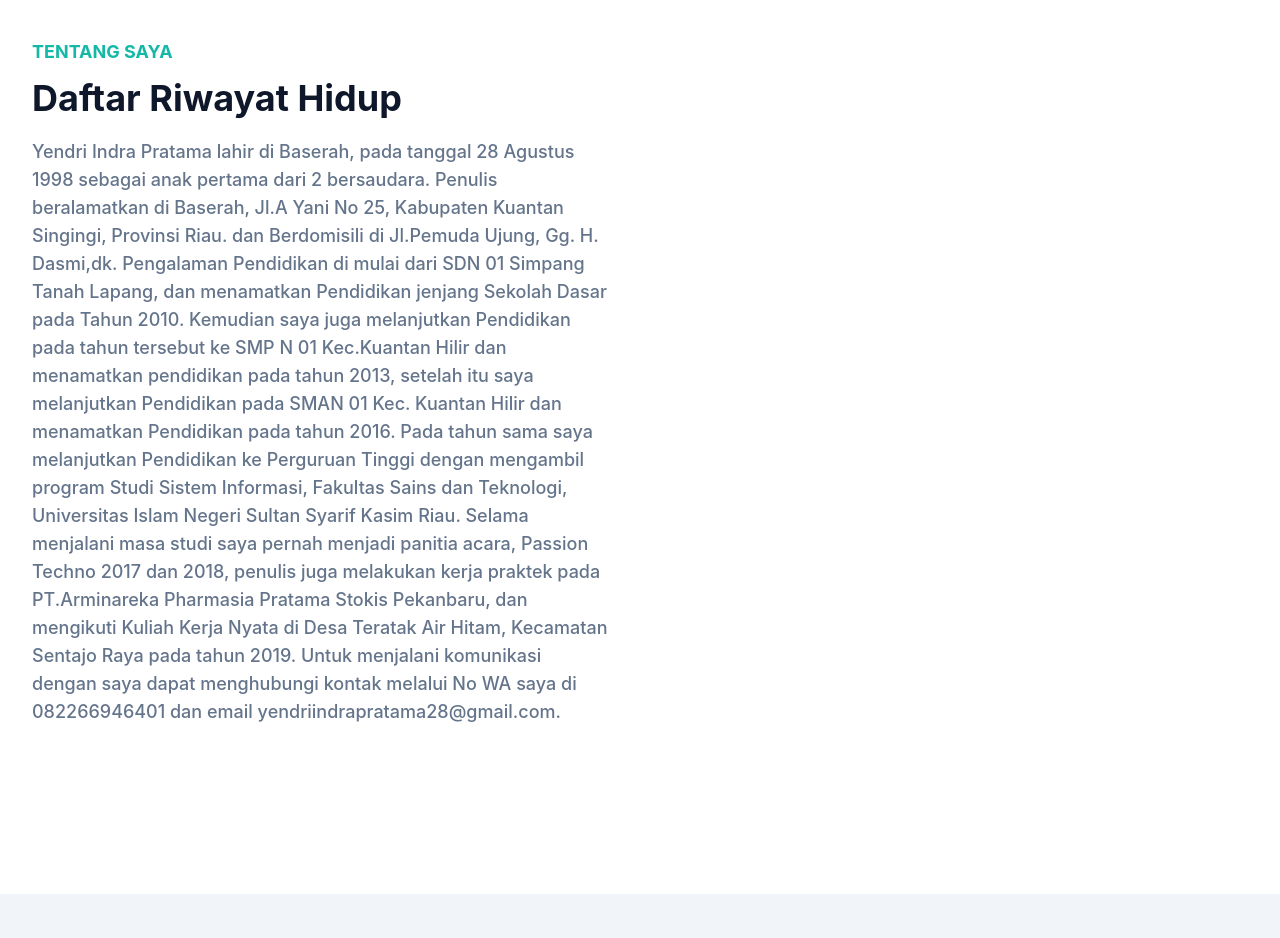
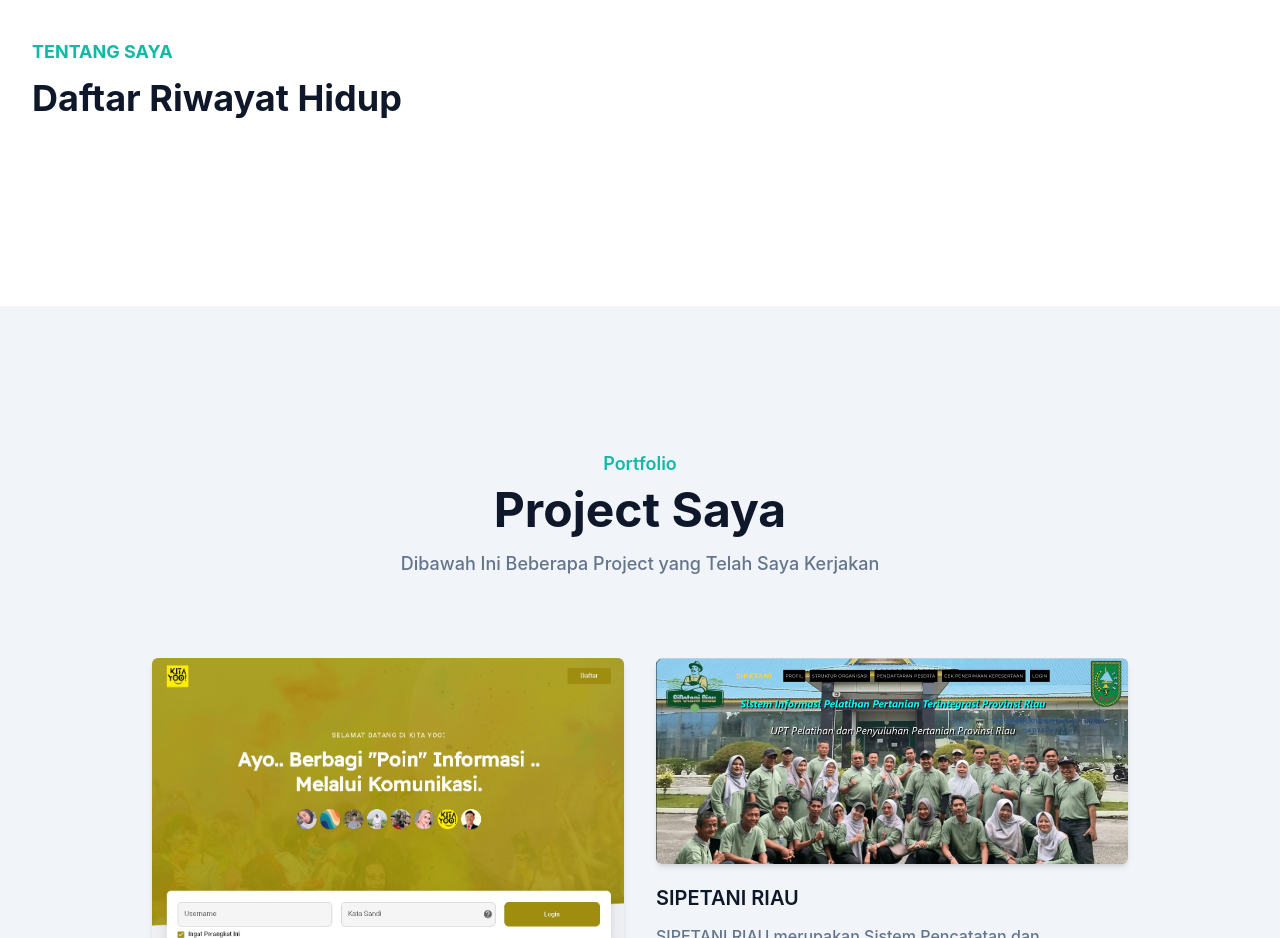
Before and after one commit to yendriindrapratama/portfolio, a website: page index.html in a window 1280 px wide. Shown: the part 920-1858 px from the top of the page. Drawn offline with Linux system fonts and the light colour scheme.

Commit message:
Update index.html

```diff
--- a/index.html
+++ b/index.html
@@ -108,20 +108,7 @@
             <h4 class="mb-3 text-lg font-bold uppercase text-primary">Tentang Saya</h4>
             <h2 class="mb-5 max-w-md text-3xl font-bold text-dark dark:text-white lg:text-4xl">Daftar Riwayat Hidup</h2>
             <p class="max-w-xl text-base font-medium text-secondary lg:text-lg">
-              Yendri Indra Pratama lahir di Baserah, pada tanggal 28 Agustus 1998 sebagai anak pertama dari 2 bersaudara. Penulis beralamatkan di Baserah, Jl.A Yani No 25, Kabupaten Kuantan
-              Singingi, Provinsi Riau. dan Berdomisili di Jl.Pemuda Ujung, Gg. H. Dasmi,dk.
-              Pengalaman Pendidikan di mulai dari SDN 01 Simpang Tanah Lapang, dan menamatkan Pendidikan
-              jenjang Sekolah Dasar pada Tahun 2010. Kemudian saya
-              juga melanjutkan Pendidikan pada tahun tersebut ke SMP N
-              01 Kec.Kuantan Hilir dan menamatkan pendidikan pada tahun
-              2013, setelah itu saya melanjutkan Pendidikan pada SMAN 01 Kec. Kuantan
-              Hilir dan menamatkan Pendidikan pada tahun 2016. Pada tahun sama saya
-              melanjutkan Pendidikan ke Perguruan Tinggi dengan mengambil program Studi
-              Sistem Informasi, Fakultas Sains dan Teknologi, Universitas Islam Negeri Sultan
-              Syarif Kasim Riau. Selama menjalani masa studi saya pernah menjadi panitia
-              acara, Passion Techno 2017 dan 2018, penulis juga melakukan kerja praktek pada
-              PT.Arminareka Pharmasia Pratama Stokis Pekanbaru, dan mengikuti Kuliah Kerja Nyata di Desa Teratak Air Hitam, Kecamatan Sentajo Raya pada tahun 2019.
-              Untuk menjalani komunikasi dengan saya dapat menghubungi kontak melalui No WA saya di 082266946401 dan email yendriindrapratama28@gmail.com. </p>
+              </p>
           </div>
                     </div>
         </div>
```
